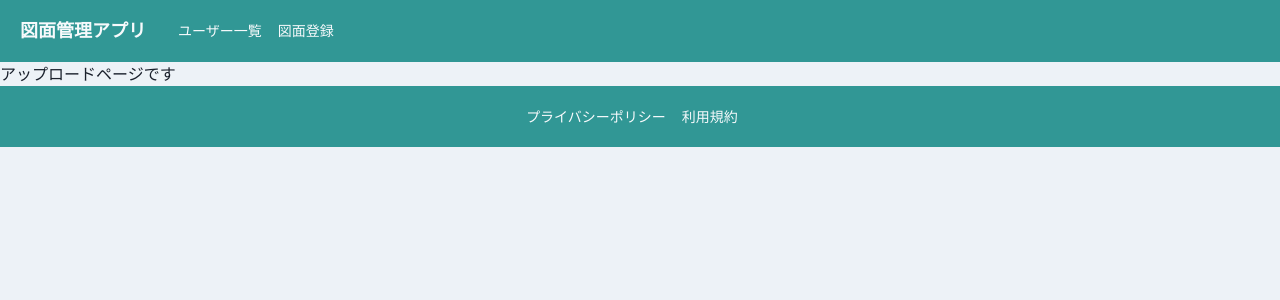
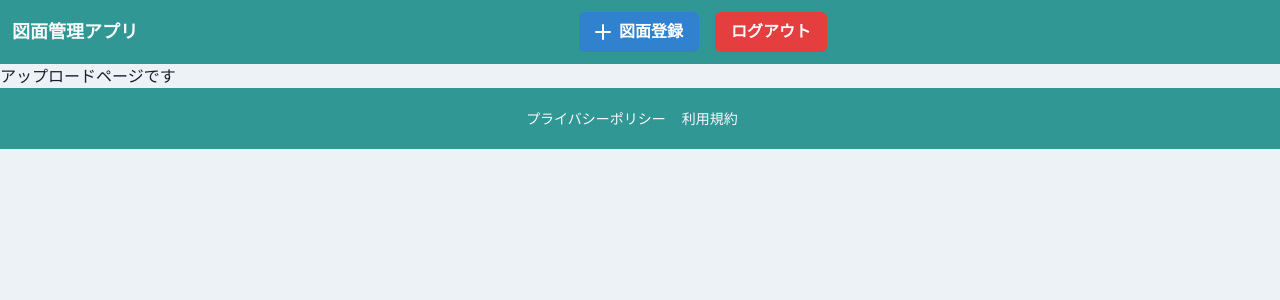
Before and after one commit to turtle-brothers/zumens, a React (Create React App) app in the folder frontend/app/: page /home/upload in a window 1280 px wide. Shown: the top 300 px of the page. Built offline with nearby package versions, Linux system fonts and the light colour scheme; some icons are missing.

Commit message:
[Add] detailed Drawing Information Display
displays detailed information when a drawing is selected.

```diff
--- a/frontend/app/src/components/organisms/layout/Header.tsx
+++ b/frontend/app/src/components/organisms/layout/Header.tsx
@@ -1,10 +1,11 @@
 /**eslint-disable react-hooks/exhaustive-deps */
 import { memo, FC } from "react";
-import { Box, Flex, Heading, Link, useDisclosure } from "@chakra-ui/react";
+import { Box, Button, Flex, Heading, Link, useDisclosure } from "@chakra-ui/react";
 import { useNavigate } from "react-router-dom";
 
 import { MenuIconButton } from "../../atoms/button/MenuIconButton";
 import { MenuDrawer } from "../../molecules/MenuDrawer";
+import { AddIcon } from "@chakra-ui/icons";
 
 export const Header: FC = memo(() => {
   const { isOpen, onOpen, onClose } = useDisclosure();
@@ -24,7 +25,8 @@ export const Header: FC = memo(() => {
         color="gray.50"
         align="center"
         justify="space-between"
-        padding={{ base: 3, md: 5 }}
+        padding={{ base: 1, md: 3 }}
+        // padding={{ base: 3, md: 5 }}
       >
         <Flex
           align="center"
@@ -37,20 +39,36 @@ export const Header: FC = memo(() => {
             図面管理アプリ
           </Heading>
         </Flex>
-        <Flex
+        {/* <Flex
           align="center"
           fontSize="sm"
           flexGrow={2}
           display={{ base: "none", md: "flex" }}
-        >
-          <Box pr={4}>
+        > */}
+          {/* <Box pr={4}>
             <Link onClick={onClickUserManagemaent}>ユーザー一覧</Link>
           </Box>
           <Box pr={4}>
             <Link onClick={onClickUpload}>図面登録</Link>
+          </Box> */}
+        <Flex>
+          <Box pr={4}>
+            <Link onClick={onClickUserManagemaent}>
+              <Button leftIcon={<AddIcon />} colorScheme='blue' size='md'>
+                図面登録
+              </Button>
+            </Link>
+          </Box>
+          <Box pr={4}>
+            <Link onClick={onClickUpload}>
+              <Button colorScheme='red' size='md'>
+                ログアウト
+              </Button>
+            </Link>
           </Box>
         </Flex>
         <MenuIconButton onOpen={onOpen} />
+      {/* </Flex> */}
       </Flex>
       <MenuDrawer
         onClose={onClose}
--- a/frontend/app/src/components/organisms/user/UserCard.tsx
+++ b/frontend/app/src/components/organisms/user/UserCard.tsx
@@ -1,5 +1,5 @@
 import { memo, FC } from "react";
-import { Box, Stack, Image, Text } from "@chakra-ui/react";
+import { Box, Stack, Image, Text, Tag, HStack } from "@chakra-ui/react";
 
 type Props = {
   id: number;
@@ -13,8 +13,8 @@ export const UserCard: FC<Props> = memo((props) => {
   const { id, imageUrl, userName, fullName, onClick } = props;
   return (
     <Box
-      w="260px"
-      h="260px"
+      w="250px"
+      h="300px"
       bg="white"
       borderRadius="10px"
       shadow="md"
@@ -36,6 +36,11 @@ export const UserCard: FC<Props> = memo((props) => {
         <Text fontSize="sm" color="gray">
           {fullName}
         </Text>
+        <HStack spacing={4}>
+          <Tag size={'md'} key={'md'} variant='solid' colorScheme='teal'>
+          {fullName}
+          </Tag>
+        </HStack>
       </Stack>
     </Box>
   );
--- a/frontend/app/src/components/organisms/user/UserDetailModal.tsx
+++ b/frontend/app/src/components/organisms/user/UserDetailModal.tsx
@@ -1,7 +1,9 @@
 import { memo, FC } from "react";
 import {
+  Box,
   FormControl,
   FormLabel,
+  Image,
   Input,
   Modal,
   ModalBody,
@@ -35,6 +37,13 @@ export const UserDetailModal: FC<Props> = memo((props) => {
         <ModalCloseButton />
         <ModalBody mx={4}>
           <Stack spacing={4}>
+            <Image
+            boxSize="200px"
+            borderRadius="5px"
+            alt={user?.username}
+            m="auto"
+            src="https://source.unsplash.com/random"
+            />
             <FormControl>
               <FormLabel>名前</FormLabel>
               <Input value={user?.username} isReadOnly />
```
